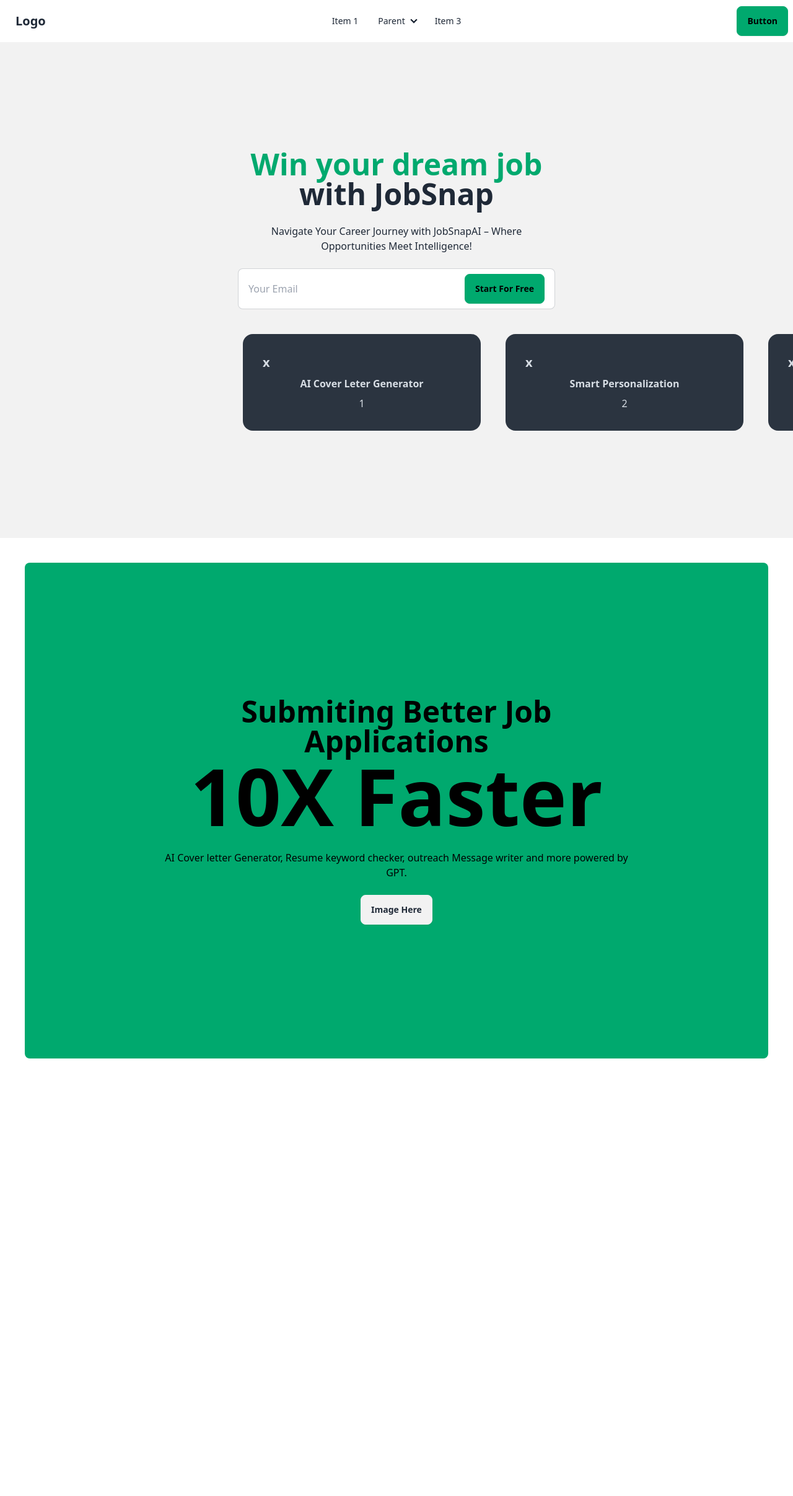
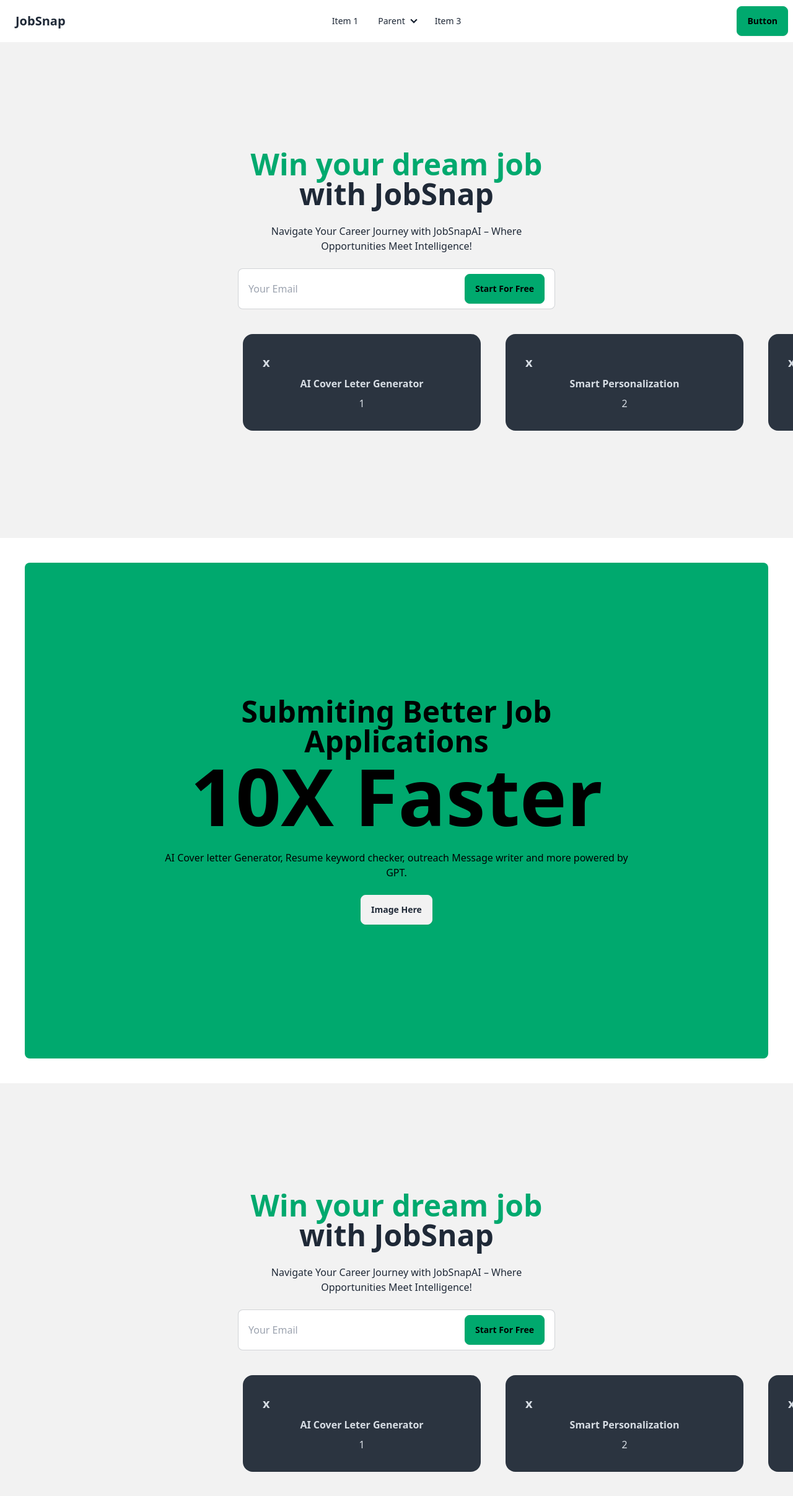
Before and after one commit to wasiflamer/DesignOne, a React (Vite) app in the folder DesignOne/: page / in a window 1280 px wide. Shown: the top 2414 px of the page at 62% size. Before the commit the page ends 1748 px from the top, so only its background shows below. Built offline with nearby package versions, Linux system fonts and the light colour scheme.

Commit message:
third here section added

```diff
--- a/DesignOne/src/App.jsx
+++ b/DesignOne/src/App.jsx
@@ -7,6 +7,7 @@
       <Navbar />
       <HeroSection />
       <SecondaryHero />
+      <HeroSection />
     </>
   );
 }
@@ -136,7 +137,7 @@
             </li>
           </ul>
         </div>
-        <a className="btn btn-ghost text-xl">Logo</a>
+        <a className="btn btn-ghost text-xl">JobSnap</a>
       </div>
       <div className="navbar-center hidden lg:flex">
         <ul className="menu menu-horizontal px-1">
```
